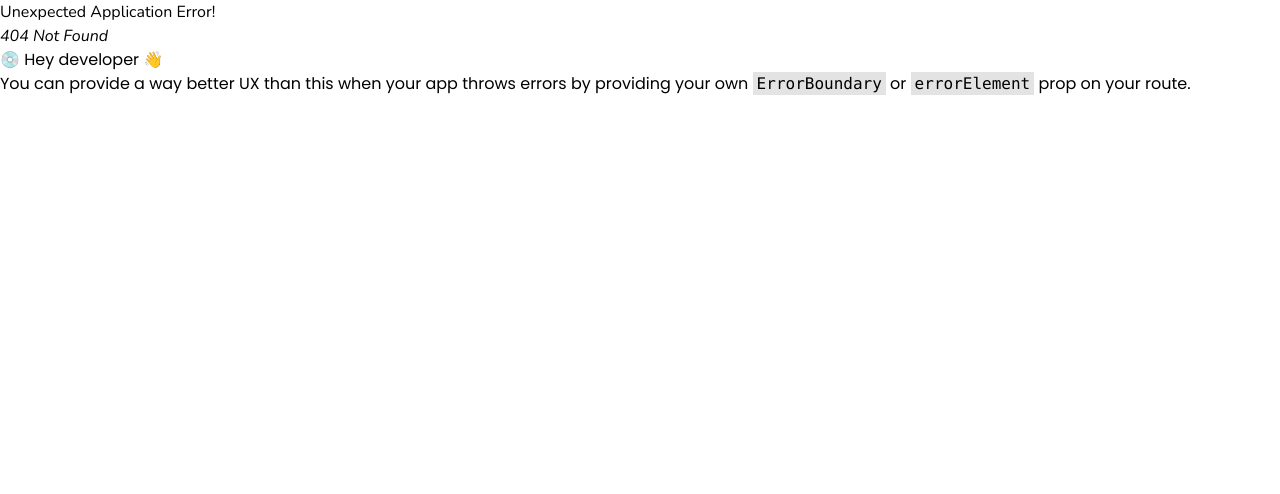
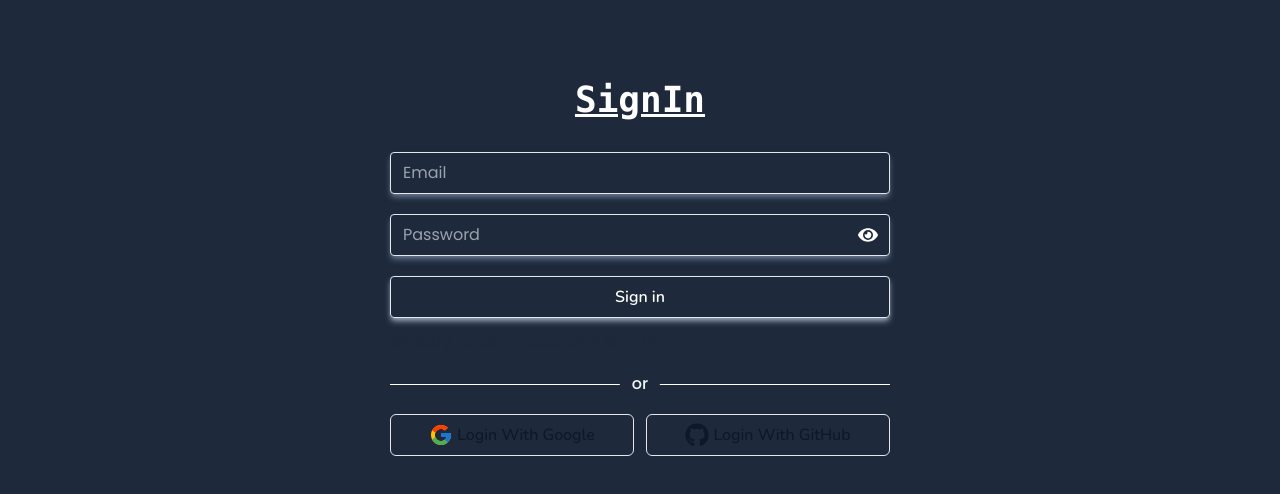
Before and after one commit to byteFarhan/fueled-student, a React (Vite) app: page /login in a window 1280 px wide. Before the commit this address had no page. Shown: the top 494 px of the page. Built offline with nearby package versions, Linux system fonts and the light colour scheme.

Commit message:
Login page design part has been added.

```diff
--- /dev/null
+++ b/src/Pages/Login/Login.jsx
@@ -0,0 +1,150 @@
+import { useState } from "react";
+import { useForm } from "react-hook-form";
+import { FaEye, FaEyeSlash, FaGithub } from "react-icons/fa";
+import Swal from "sweetalert2";
+import { Link, useLocation, useNavigate } from "react-router-dom";
+import { ImSpinner9 } from "react-icons/im";
+import { FcGoogle } from "react-icons/fc";
+
+export default function Login() {
+  const isLoading = false;
+  const [eye, setEye] = useState(false);
+  const naviget = useNavigate();
+  const location = useLocation();
+  console.log(location);
+
+  const {
+    register,
+    handleSubmit,
+    reset,
+    formState: { errors },
+  } = useForm();
+  const onSubmit = async (data) => {
+    const email = data.Email;
+    const password = data.Password;
+  };
+  // console.log(errors);
+
+  // all Social Login
+  const socialLogin = (socialLogin) => {};
+
+  return (
+    <div className="min-h-screen text-white bg-slate-800">
+      <div className="w-10/12 py-10 mx-auto">
+        <h1 className="pt-10 pb-8 font-mono text-3xl font-bold text-center underline sm:text-4xl">
+          SignIn
+        </h1>
+        <div className="w-full md:w-[500px] mx-auto">
+          <form
+            onSubmit={handleSubmit(onSubmit)}
+            className="flex flex-col gap-5"
+          >
+            <div>
+              <input
+                className="w-full px-3 py-2 bg-transparent border rounded shadow-md shadow-slate-500"
+                type="email"
+                placeholder="Email"
+                {...register("Email", {
+                  required: true,
+                  pattern: /^[a-zA-Z0-9._%+-]+@[a-zA-Z0-9.-]+\.[a-zA-Z]{2,}$/i,
+                })}
+              />
+              {errors.Email?.type === "required" && (
+                <p className="text-red-600">Please Input Your Email.</p>
+              )}
+              {errors.Email?.type === "pattern" && (
+                <p className="text-red-600">Invalid Email</p>
+              )}
+            </div>
+            <div>
+              <div className="relative">
+                <span className="absolute text-xl -translate-y-1/2 cursor-pointer right-3 top-1/2">
+                  {eye ? (
+                    <span onClick={() => setEye(!eye)}>
+                      <FaEyeSlash />
+                    </span>
+                  ) : (
+                    <span onClick={() => setEye(!eye)}>
+                      <FaEye />
+                    </span>
+                  )}
+                </span>
+                <input
+                  className="w-full px-3 py-2 bg-transparent border rounded shadow-md shadow-slate-500"
+                  type={eye ? "text" : "password"}
+                  placeholder="Password"
+                  {...register("Password", {
+                    required: true,
+                    max: 20,
+                    min: 6,
+                    pattern: /^(?=.*[a-z])(?=.*[A-Z])(?=.*\d).+$/,
+                  })}
+                />
+              </div>
+              {errors.Password?.type === "required" && (
+                <p className="text-red-600">Please Input a Password.</p>
+              )}
+              {errors.Password?.type === "min" && (
+                <p className="text-red-600">Password must be 6 word</p>
+              )}
+              {errors.Password?.type === "max" && (
+                <p className="text-red-600">Password must be less 20 word</p>
+              )}
+              {errors.Password?.type === "pattern" && (
+                <p className="text-red-600">
+                  Password must be uppercase, lowercase & number
+                </p>
+              )}
+            </div>
+            <button
+              //   disabled={isLoading}
+              className="w-full py-2 font-semibold duration-200 border rounded shadow-md cursor-pointer shadow-slate-400 hover:shadow-lg hover:shadow-slate-200"
+            >
+              {isLoading ? (
+                <ImSpinner9 className="mx-auto text-2xl animate-spin" />
+              ) : (
+                "Sign in"
+              )}
+            </button>
+          </form>
+          <p className="pt-3 text-slate-800 dark:text-slate-100">
+            Already have an account?{" "}
+            <Link to={"/register"} className="underline text-mClr">
+              Sign Up
+            </Link>
+          </p>
+          <div>
+            <div className="relative flex items-center justify-center w-full h-5 my-5">
+              <div className="h-[1px] w-full bg-white"></div>
+              <span className="absolute px-3 font-medium -translate-x-1/2 text-slate-100 bg-slate-800 left-1/2">
+                or
+              </span>
+            </div>
+            <div className="flex flex-col w-full gap-2 lg:flex-row xl:gap-3 text-slate-900 dark:text-stone-100">
+              <button
+                disabled={isLoading}
+                // onClick={() => socialLogin(googleLogin)}
+                className="flex items-center justify-center w-full gap-1 px-1 py-2 font-medium border rounded-md hover:shadow-md hover:shadow-slate-200 border-mClr"
+              >
+                <span className="text-2xl ">
+                  <FcGoogle />
+                </span>
+                Login With Google
+              </button>
+              <button
+                disabled={isLoading}
+                // onClick={() => socialLogin(gitHubLogin)}
+                className="flex items-center justify-center w-full gap-1 px-1 py-2 font-medium border rounded-md hover:shadow-md hover:shadow-slate-200 border-mClr"
+              >
+                <span className="text-2xl text-mClr dark:text-white">
+                  <FaGithub />
+                </span>
+                Login With GitHub
+              </button>
+            </div>
+          </div>
+        </div>
+      </div>
+    </div>
+  );
+}
--- a/src/Routes/Router.jsx
+++ b/src/Routes/Router.jsx
@@ -2,6 +2,7 @@ import { createBrowserRouter } from "react-router-dom";
 import MainLayout from "../Layouts/MainLayout/MainLayout";
 import HomePage from "../Pages/Home/HomePage/HomePage";
 import Register from "../Pages/Register/Register";
+import Login from "../Pages/Login/Login";
 
 const router = createBrowserRouter([
   {
@@ -18,6 +19,10 @@ const router = createBrowserRouter([
     path: "/register",
     element: <Register />,
   },
+  {
+    path: "/login",
+    element: <Login />,
+  },
 ]);
 
 export default router;
```
